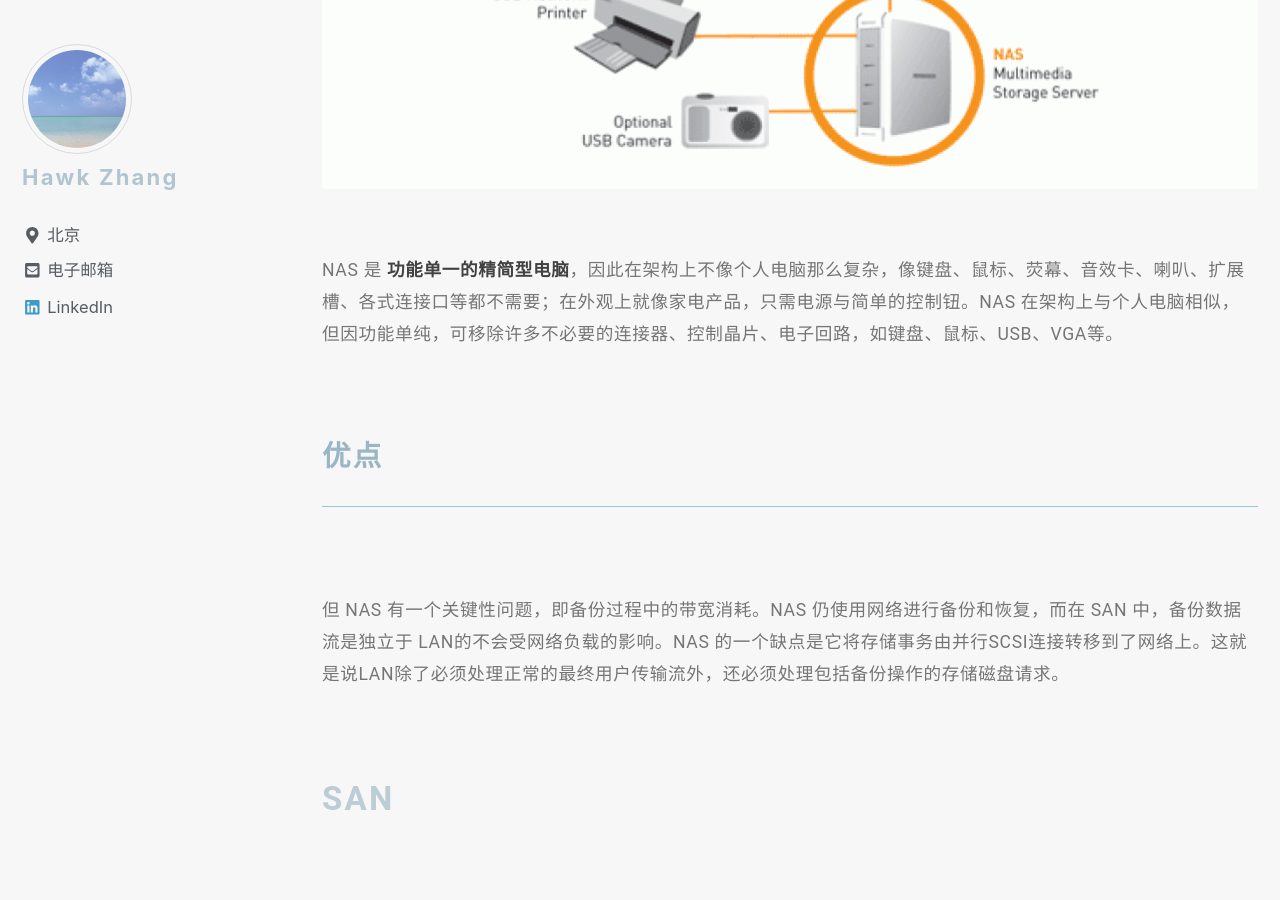
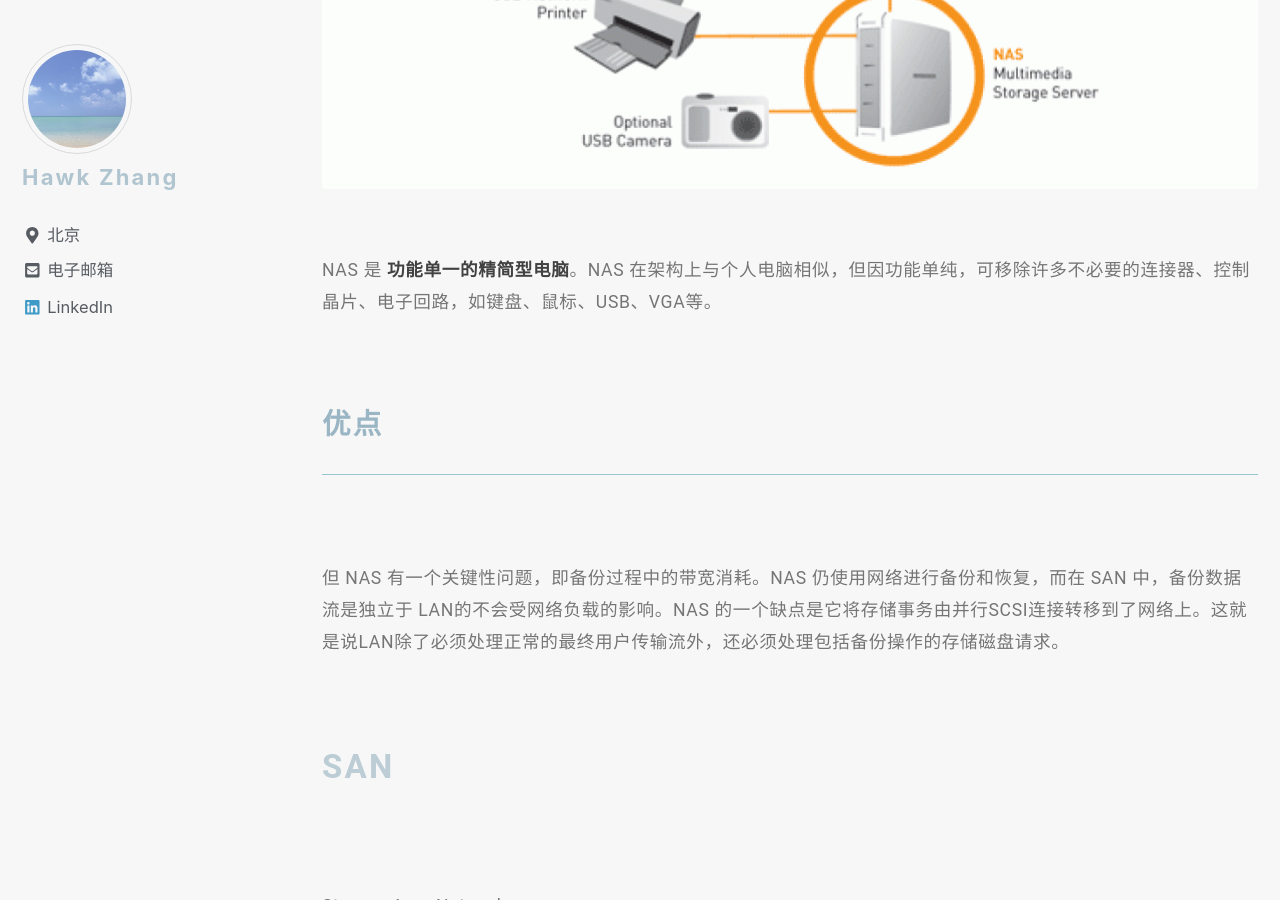
Before and after one commit to narru888/linotes_note, a Jekyll site: the page built from _posts/storage/2018-03-01-das.nas.san.md, in a window 1280 px wide and 900 px high, scrolled down 6150 px. Built offline with Jekyll 4.4.1, drawn with Linux system fonts in a browser that asks for light colours; nearby versions of some CDN libraries; a script that is not in the unit is left out.

Commit message:
update on 2018-11-21 11:44:01 CST

```diff
--- a/_posts/storage/2018-03-01-das.nas.san.md
+++ b/_posts/storage/2018-03-01-das.nas.san.md
@@ -103,7 +103,7 @@ NAS 产品是真正 **即插即用** 的产品。NAS 设备一般支持 **多计
 
 {% include figure image_path="/assets/images/NAS-Diagram-932x523.gif" alt="" %}
 
-NAS 是 **功能单一的精简型电脑**，因此在架构上不像个人电脑那么复杂，像键盘、鼠标、荧幕、音效卡、喇叭、扩展槽、各式连接口等都不需要；在外观上就像家电产品，只需电源与简单的控制钮。NAS 在架构上与个人电脑相似，但因功能单纯，可移除许多不必要的连接器、控制晶片、电子回路，如键盘、鼠标、USB、VGA等。
+NAS 是 **功能单一的精简型电脑**。NAS 在架构上与个人电脑相似，但因功能单纯，可移除许多不必要的连接器、控制晶片、电子回路，如键盘、鼠标、USB、VGA等。
 
 
 
```
